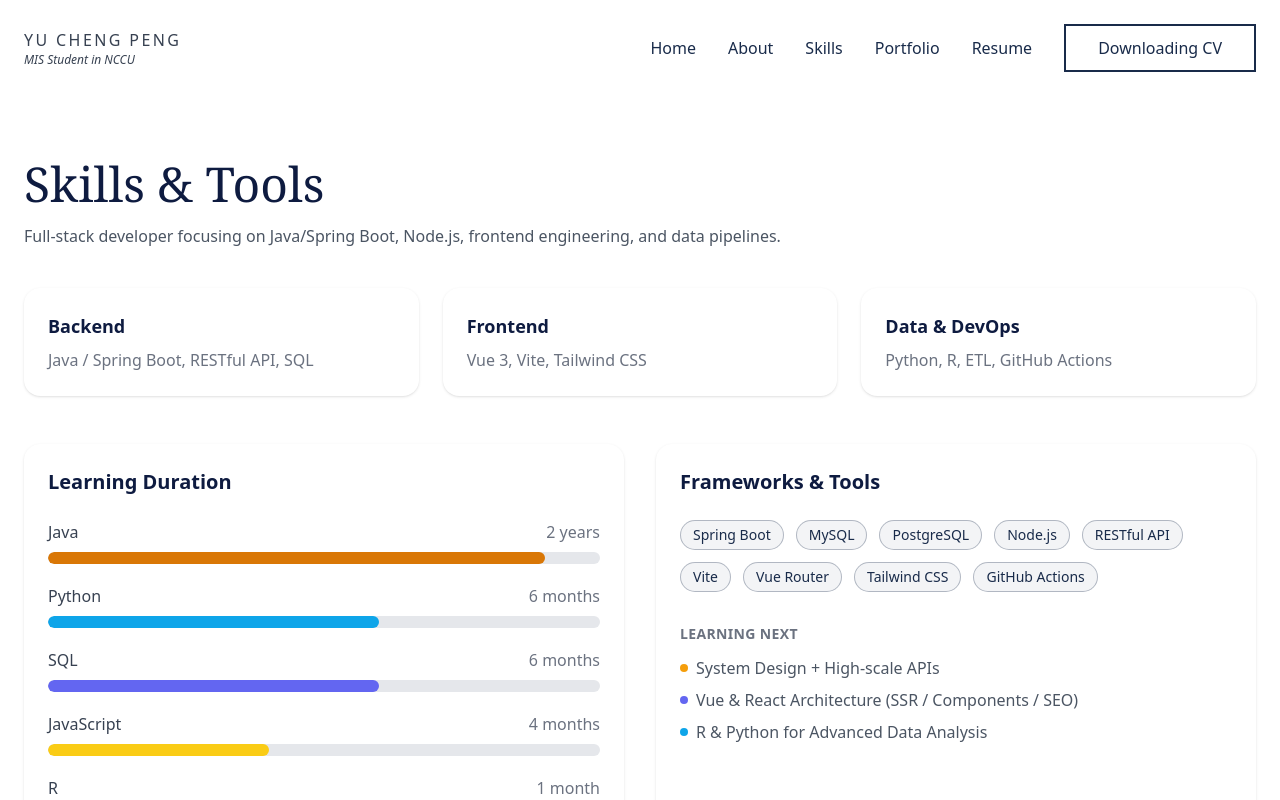
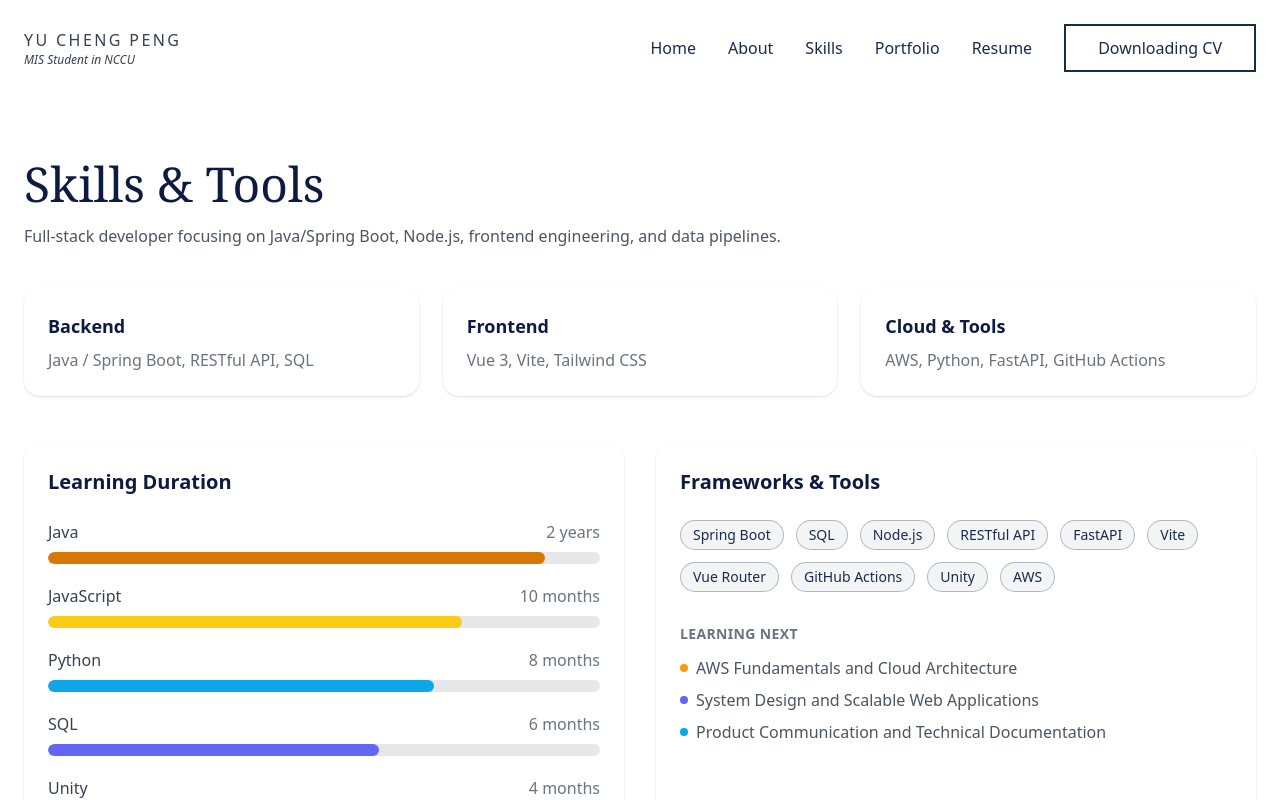
Before and after one commit to RoyPeng126/roy-introduction, a Vue app: page /skills in a window 1280 px wide. Shown: the top 800 px of the page. Built offline with nearby package versions, Linux system fonts and the light colour scheme.

Commit message:
Update Website Content

```diff
--- a/src/views/About.vue
+++ b/src/views/About.vue
@@ -11,7 +11,7 @@
         Interest: Music, Workout<br>
         School: National Chengchi University (NCCU)<br>
         Department: Manage Information Systems (MIS)<br>
-        Goals: To leverage technology and data to build impactful digital products and innovative solutions in business and society.<br>
+        Goals: To build impactful digital products and cloud-based solutions that connect technology, user needs, and business value.<br>
       </p>
     </div>
 
@@ -29,12 +29,12 @@
         <p class="mt-2 text-gray-600">Vue 3, Vite, Tailwind CSS, Vue Router</p>
       </div>
       <div class="p-5 border border-gray-200 rounded-xl">
-        <h3 class="font-medium text-[#0e1b40]">Data & Tools</h3>
-        <p class="mt-2 text-gray-600">Python (pandas), Excel, Figma, Git/GitHub</p>
+        <h3 class="font-medium text-[#0e1b40]">Cloud & Tools</h3>
+        <p class="mt-2 text-gray-600">AWS, Python, GitHub Actions, Git/GitHub</p>
       </div>
       <div class="p-5 border border-gray-200 rounded-xl">
-        <h3 class="font-medium text-[#0e1b40]">Others</h3>
-        <p class="mt-2 text-gray-600">UI/UX, Slide Designing</p>
+        <h3 class="font-medium text-[#0e1b40]">Product & Design</h3>
+        <p class="mt-2 text-gray-600">UI/UX, Figma, Technical Documentation, Slide Design</p>
       </div>
     </div>
   </section>
--- a/src/views/Home.vue
+++ b/src/views/Home.vue
@@ -27,7 +27,7 @@
   <section class="bg-[#0e1b40] mt-12">
     <div class="container flex flex-col px-6 py-16 mx-auto mt-12">
       <div class="order-2 mt-8 lg:order-1 lg:mt-0 lg:flex lg:items-center lg:-mx-6">
-        <img class="object-cover w-full lg:w-1/2 lg:mx-6 h-72 lg:h-96"   src="https://github-readme-stats.vercel.app/api/top-langs/?username=RoyPeng126&layout=compact&bg_color=0e1b3f&title_color=ffffff&text_color=d6e4ff&icon_color=7aa2f7&hide_border=true"
+        <img class="object-cover w-full lg:w-1/2 lg:mx-6 h-72 lg:h-96"   src="https://github-readme-stats-omega-navy-77.vercel.app/api/top-langs/?username=RoyPeng126&layout=compact&langs_count=8&bg_color=0e1b3f&title_color=ffffff&text_color=d6e4ff&icon_color=7aa2f7&hide_border=true&v=2"
   alt="GitHub Readme Stats">
 
         <div class="mt-8 lg:w-1/2 lg:mx-6 lg:mt-0">
@@ -71,14 +71,15 @@
 
       <div class="mt-8 space-y-8 xl:w-1/2 xl:mx-6 xl:mt-0">
         <div class="md:-mx-4 md:flex md:items-center">
-          <img class="object-cover w-full h-56 md:h-48 md:mx-4 md:w-80 shrink-0" src="/WEBSITE.png" alt="">
+          <img class="object-cover w-full h-56 md:h-48 md:mx-4 md:w-80 shrink-0" src="/CloudPlatform.png" alt="">
 
           <div class="mt-6 md:mx-4 md:mt-0">
-            <h2 class="font-serif text-2xl font-medium text-gray-700 ">Introduction Website</h2>
+            <h2 class="font-serif text-2xl font-medium text-gray-700 ">Cloud Security Analysis Platform</h2>
 
-            <p class="mt-2 text-gray-500">This is a website with Tailwind CSS and Vue.js to introduce myself.</p>
+            <p class="mt-2 text-gray-500">A prototype platform that analyzes multi-cloud security logs and transforms them into structured insights through normalization, rule-based detection, and AI-assisted reporting.
+</p>
 
-            <p class="mt-4 italic text-gray-600">September, 2025</p>
+            <p class="mt-4 italic text-gray-600">June, 2026</p>
           </div>
         </div>
 
--- a/src/views/Skills.vue
+++ b/src/views/Skills.vue
@@ -21,8 +21,8 @@
         <p class="mt-2 text-gray-500">Vue 3, Vite, Tailwind CSS</p>
       </div>
       <div class="p-6 rounded-2xl bg-white shadow hover:shadow-lg transition">
-        <h3 class="text-lg font-semibold text-[#0e1b40]">Data & DevOps</h3>
-        <p class="mt-2 text-gray-500">Python, R, ETL, GitHub Actions</p>
+        <h3 class="text-lg font-semibold text-[#0e1b40]">Cloud & Tools</h3>
+        <p class="mt-2 text-gray-500">AWS, Python, FastAPI, GitHub Actions</p>
       </div>
     </div>
     <!-- Learning timeline bars -->
@@ -65,15 +65,15 @@
         <ul class="mt-3 space-y-2 text-gray-600">
           <li class="flex items-center gap-2">
             <span class="inline-block w-2 h-2 rounded-full bg-amber-500"></span>
-            System Design + High-scale APIs
+            AWS Fundamentals and Cloud Architecture
           </li>
           <li class="flex items-center gap-2">
             <span class="inline-block w-2 h-2 rounded-full bg-indigo-500"></span>
-            Vue & React Architecture (SSR / Components / SEO)
+            System Design and Scalable Web Applications
           </li>
           <li class="flex items-center gap-2">
             <span class="inline-block w-2 h-2 rounded-full bg-sky-500"></span>
-             R & Python for Advanced Data Analysis
+             Product Communication and Technical Documentation
           </li>
         </ul>
       </div>
@@ -97,16 +97,22 @@
 <script setup>
 const skills = [
   { name: 'Java', time: '2 years', level: 90, color: 'bg-amber-600' },
-  { name: 'Python', time: '6 months', level: 60, color: 'bg-sky-500' },
+    { name: 'JavaScript', time: '10 months', level: 75, color: 'bg-yellow-400' },
+  { name: 'Python', time: '8 months', level: 70, color: 'bg-sky-500' },
   { name: 'SQL', time: '6 months', level: 60, color: 'bg-indigo-500' },
-  { name: 'JavaScript', time: '4 months', level: 40, color: 'bg-yellow-400' },
-  { name: 'R', time: '1 month', level: 20, color: 'bg-violet-500' },
+  { name: 'Unity', time: '4 months', level: 45, color: 'bg-neutral-800' },
 ]
 
 const tools = [
-  'Spring Boot', 'MySQL', 'PostgreSQL',
-  'Node.js', 'RESTful API',
-  'Vite', 'Vue Router',
-  'Tailwind CSS', 'GitHub Actions',
+  'Spring Boot',
+  'SQL',
+  'Node.js',
+  'RESTful API',
+  'FastAPI',
+  'Vite',
+  'Vue Router',
+  'GitHub Actions',
+  'Unity',
+  'AWS'
 ]
 </script>
```
Also changed, not shown: public/CloudPlatform.png (added), 1 other file (tests, documents, lock files or other folders).
